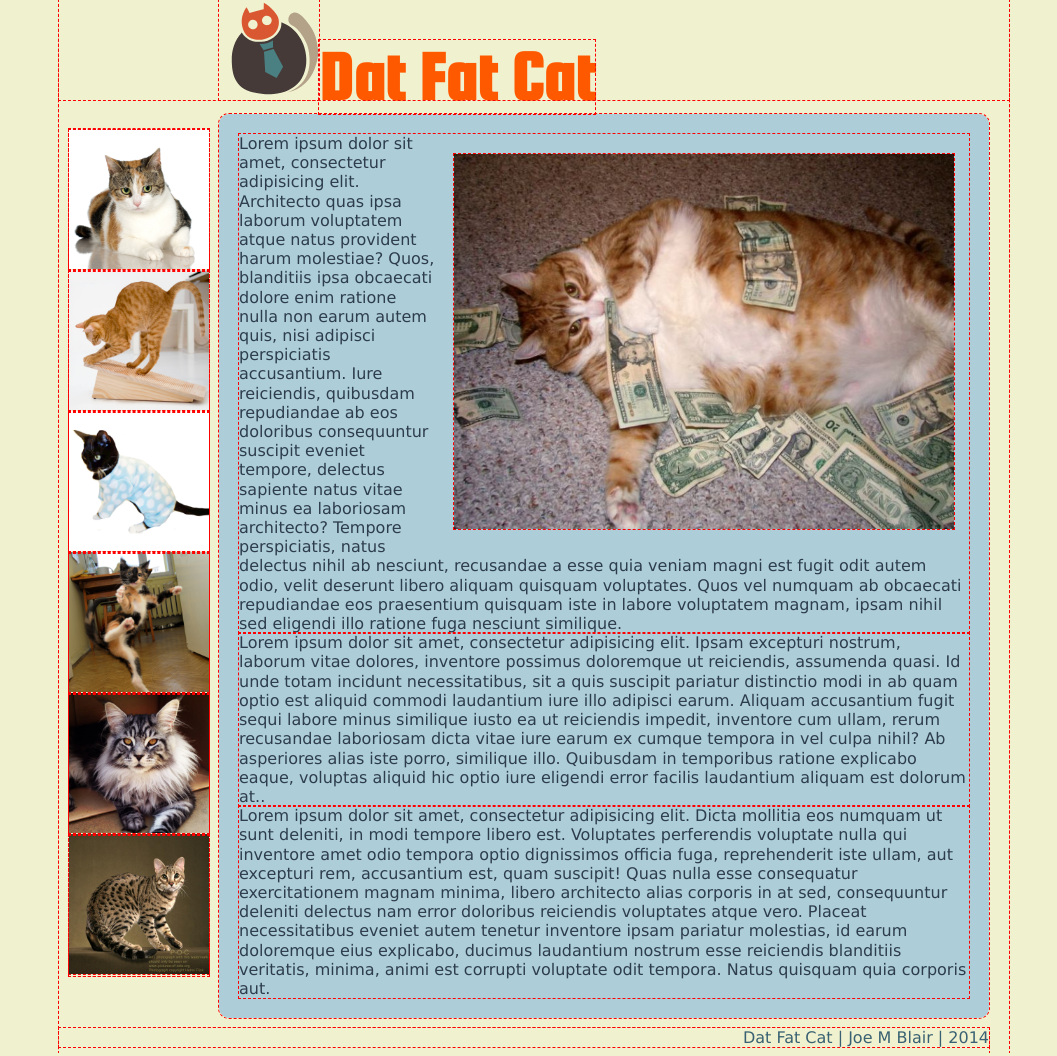
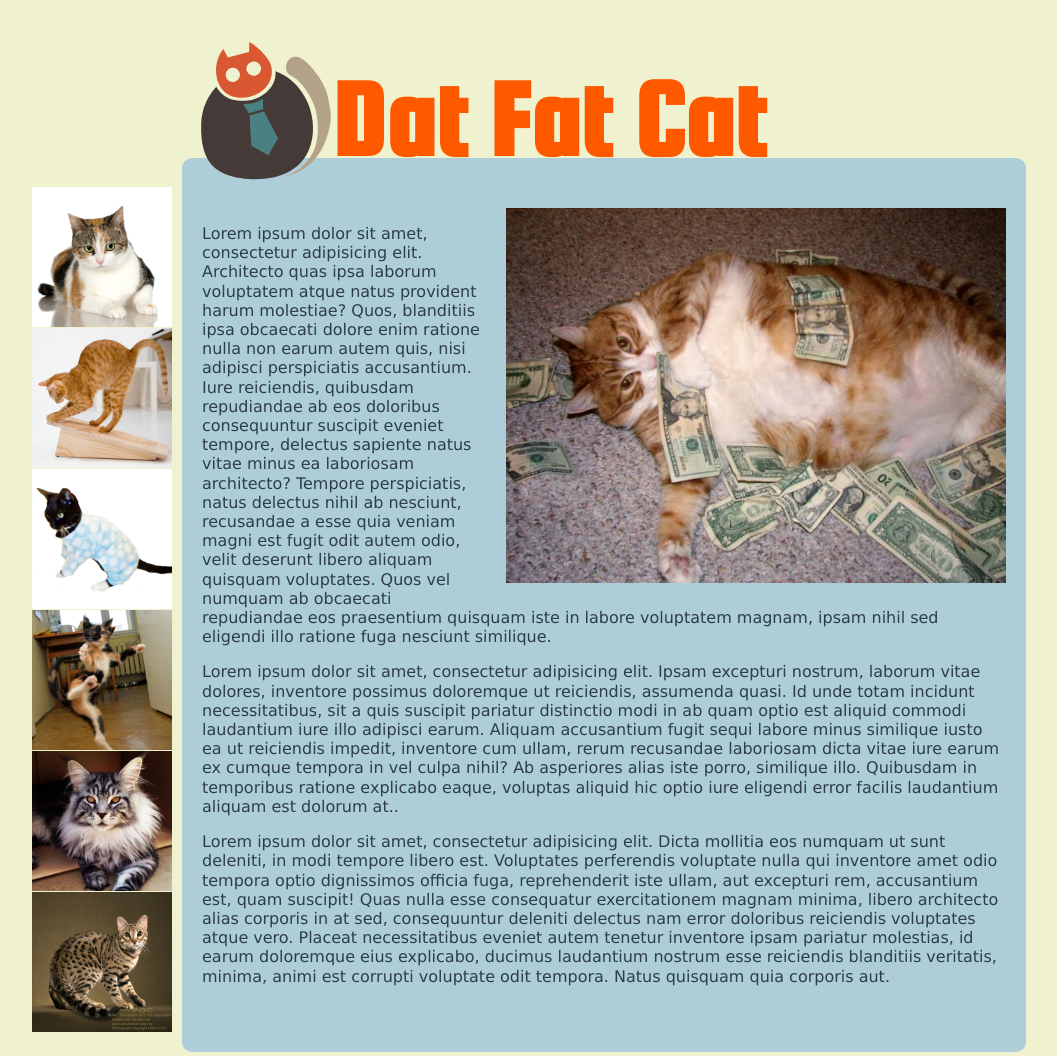
Before and after one commit to JoeMBlair/datfatcat.com, a plain HTML site: page html/index.html in a window 1280 px wide. Shown: the top 1056 px of the page, without its empty margins (106-1163 px from the left). Drawn offline with Linux system fonts and the light colour scheme; files whose address does not match are found by name.

Commit message:
editing the position of the header and logo

```diff
--- a/html/css/dfc.css
+++ b/html/css/dfc.css
@@ -1,7 +1,5 @@
 * {
-	outline: red 1px dashed;
-	margin: 0;
-	padding: 0;
+	/*outline: red 1px dashed;*/
 }
 
 html {
@@ -15,8 +13,8 @@ main p {
 }
 
 body {
-	min-width: 720px;
-	max-width: 950px;
+	min-width: 820px;
+	max-width: 1024px;
 	margin-left: auto;
 	margin-right: auto;
 }
@@ -24,42 +22,42 @@ body {
 header {
 	position: relative;
 	z-index: 1;
-	height: 100px;
-	margin: 0px auto 0 auto;
+	height: 150px;
+	margin: 0;
 	padding-left: 10px;
 }
 
 header img {
-	width: 100px;
-	height: 100px;
-	float: left;
-	margin-left: 150px;
+	width: 150px;
+	height: 150px;
+	position: absolute;
+	margin: 30px 0 0 150px;
+
 }
 
 header h1 {
 	color: #FF5900;
-	float: left;
-	font-size: 70px;
+	position: absolute;
+	font-size: 110px;
 	font-family: 'Squada One', sans-serif;
-	margin: 40px 0 0 0;
+	margin: 53px 0 0 300px;
 	padding: 0;
-	bottom: 0;
 }
 
 main {
 	background-color: #ADCED9;
 	float: left;
-	min-width: 410px;
+	min-width: 650px;
 	max-width: 1200px;
 	min-height: 400px;
 	margin: 0 20px 10px 160px ;
-	padding: 20px;
+	padding: 50px 20px 50px 20px;
 	border-radius: 10px;
 }
 
 main img {
 	display: block;
-	margin: 20px 15px 15px;
+	margin: 0px 0px 15px 15px;
 	width: 500px;
 	height: 375px;
 	float: right;
```
